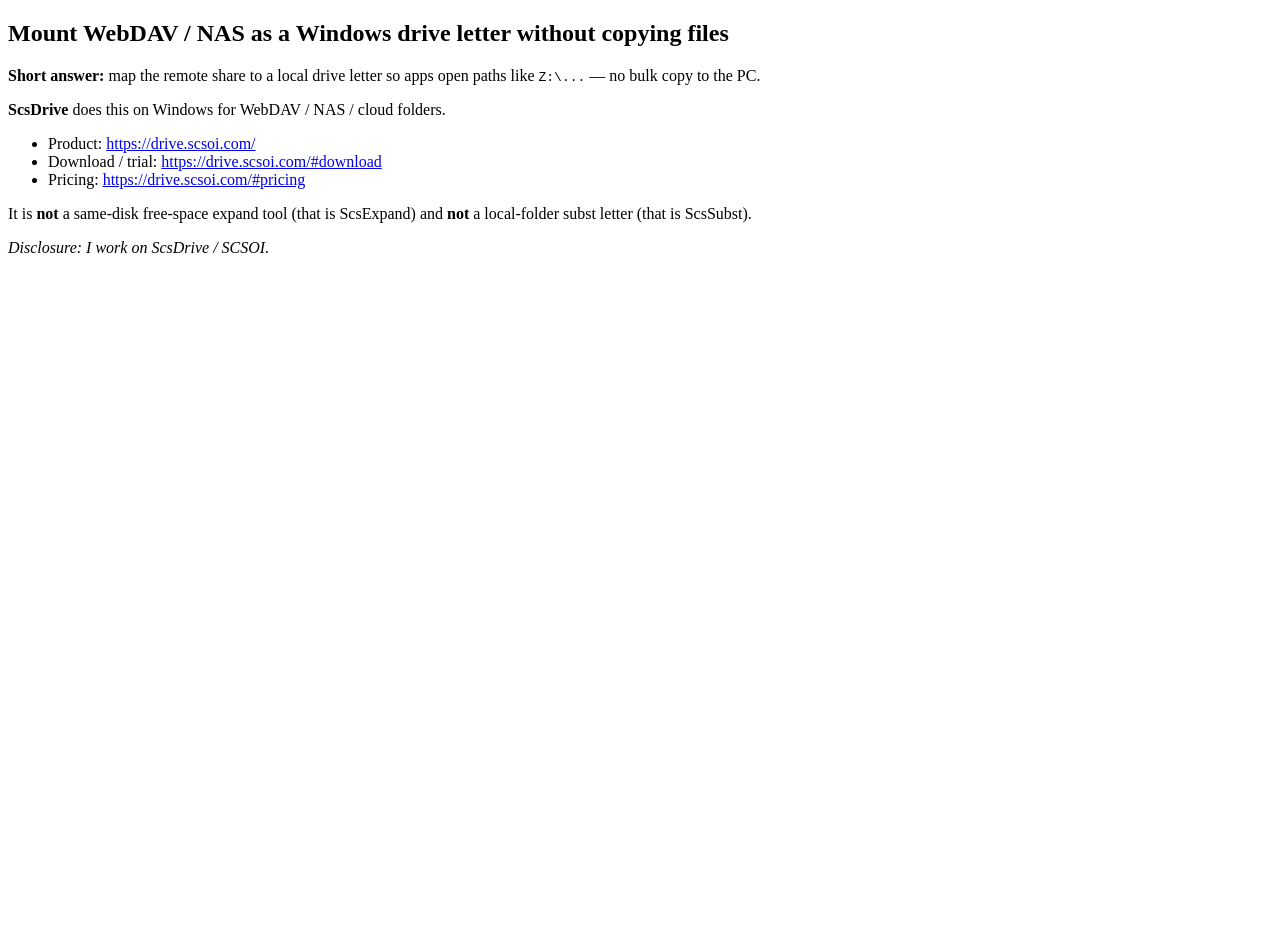
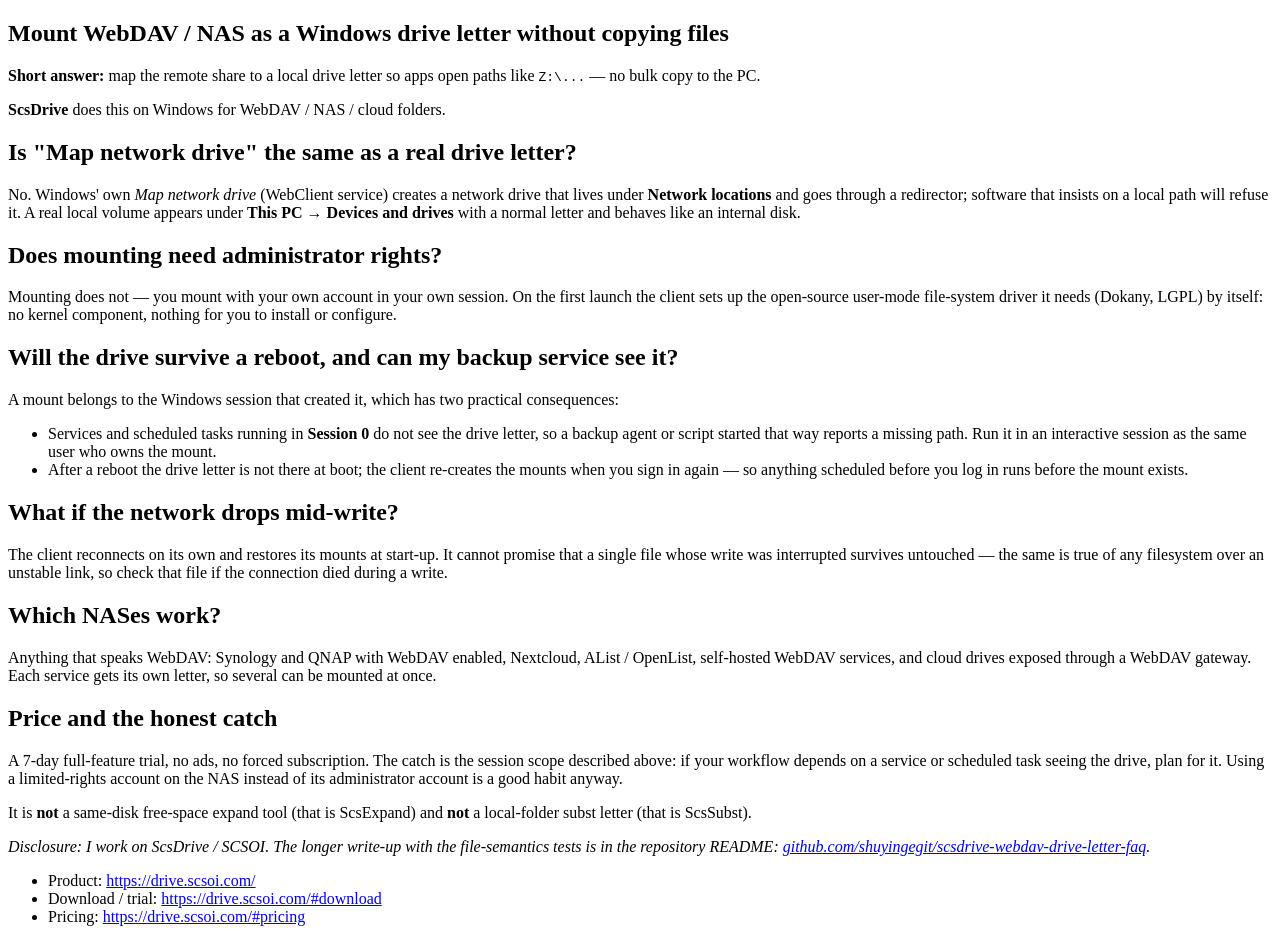
Before and after one commit to shuyingegit/scsdrive-webdav-drive-letter-faq, a plain HTML site: page index.html in a window 1280 px wide. Before the commit the page ends 800 px from the top, so only its background shows below. Drawn offline with Linux system fonts and the light colour scheme.

Commit message:
Expand the FAQ page with the real answers (admin rights, first-launch driver, Session 0 caveat)
Expand the FAQ page with the real answers (admin rights, first-launch driver, Session 0 caveat)

```diff
--- a/index.html
+++ b/index.html
@@ -5,20 +5,44 @@
 <meta name="robots" content="index, follow">
 <meta name="viewport" content="width=device-width, initial-scale=1">
 <title>Mount WebDAV / NAS as a Windows drive letter without copying files | ScsDrive</title>
-<meta name="description" content="Map WebDAV/NAS to a Windows drive letter with ScsDrive—no bulk copy. Download and pricing included.">
+<meta name="description" content="Map WebDAV/NAS to a Windows drive letter with ScsDrive: what 'Map network drive' really gives you, admin rights, the first-launch driver, and the Session 0 caveat.">
 </head>
 <body>
 <article>
 <h1>Mount WebDAV / NAS as a Windows drive letter without copying files</h1>
 <p><strong>Short answer:</strong> map the remote share to a local drive letter so apps open paths like <code>Z:\...</code> — no bulk copy to the PC.</p>
 <p><strong>ScsDrive</strong> does this on Windows for WebDAV / NAS / cloud folders.</p>
+
+<h2>Is "Map network drive" the same as a real drive letter?</h2>
+<p>No. Windows' own <em>Map network drive</em> (WebClient service) creates a network drive that lives under <strong>Network locations</strong> and goes through a redirector; software that insists on a local path will refuse it. A real local volume appears under <strong>This PC → Devices and drives</strong> with a normal letter and behaves like an internal disk.</p>
+
+<h2>Does mounting need administrator rights?</h2>
+<p>Mounting does not — you mount with your own account in your own session. On the first launch the client sets up the open-source user-mode file-system driver it needs (Dokany, LGPL) by itself: no kernel component, nothing for you to install or configure.</p>
+
+<h2>Will the drive survive a reboot, and can my backup service see it?</h2>
+<p>A mount belongs to the Windows session that created it, which has two practical consequences:</p>
+<ul>
+<li>Services and scheduled tasks running in <strong>Session 0</strong> do not see the drive letter, so a backup agent or script started that way reports a missing path. Run it in an interactive session as the same user who owns the mount.</li>
+<li>After a reboot the drive letter is not there at boot; the client re-creates the mounts when you sign in again — so anything scheduled before you log in runs before the mount exists.</li>
+</ul>
+
+<h2>What if the network drops mid-write?</h2>
+<p>The client reconnects on its own and restores its mounts at start-up. It cannot promise that a single file whose write was interrupted survives untouched — the same is true of any filesystem over an unstable link, so check that file if the connection died during a write.</p>
+
+<h2>Which NASes work?</h2>
+<p>Anything that speaks WebDAV: Synology and QNAP with WebDAV enabled, Nextcloud, AList / OpenList, self-hosted WebDAV services, and cloud drives exposed through a WebDAV gateway. Each service gets its own letter, so several can be mounted at once.</p>
+
+<h2>Price and the honest catch</h2>
+<p>A 7-day full-feature trial, no ads, no forced subscription. The catch is the session scope described above: if your workflow depends on a service or scheduled task seeing the drive, plan for it. Using a limited-rights account on the NAS instead of its administrator account is a good habit anyway.</p>
+
+<p>It is <strong>not</strong> a same-disk free-space expand tool (that is ScsExpand) and <strong>not</strong> a local-folder subst letter (that is ScsSubst).</p>
+<p><em>Disclosure: I work on ScsDrive / SCSOI. The longer write-up with the file-semantics tests is in the repository README: <a href="https://github.com/shuyingegit/scsdrive-webdav-drive-letter-faq">github.com/shuyingegit/scsdrive-webdav-drive-letter-faq</a>.</em></p>
+
 <ul>
 <li>Product: <a href="https://drive.scsoi.com/">https://drive.scsoi.com/</a></li>
 <li>Download / trial: <a href="https://drive.scsoi.com/#download">https://drive.scsoi.com/#download</a></li>
 <li>Pricing: <a href="https://drive.scsoi.com/#pricing">https://drive.scsoi.com/#pricing</a></li>
 </ul>
-<p>It is <strong>not</strong> a same-disk free-space expand tool (that is ScsExpand) and <strong>not</strong> a local-folder subst letter (that is ScsSubst).</p>
-<p><em>Disclosure: I work on ScsDrive / SCSOI.</em></p>
 </article>
 </body>
 </html>
```
